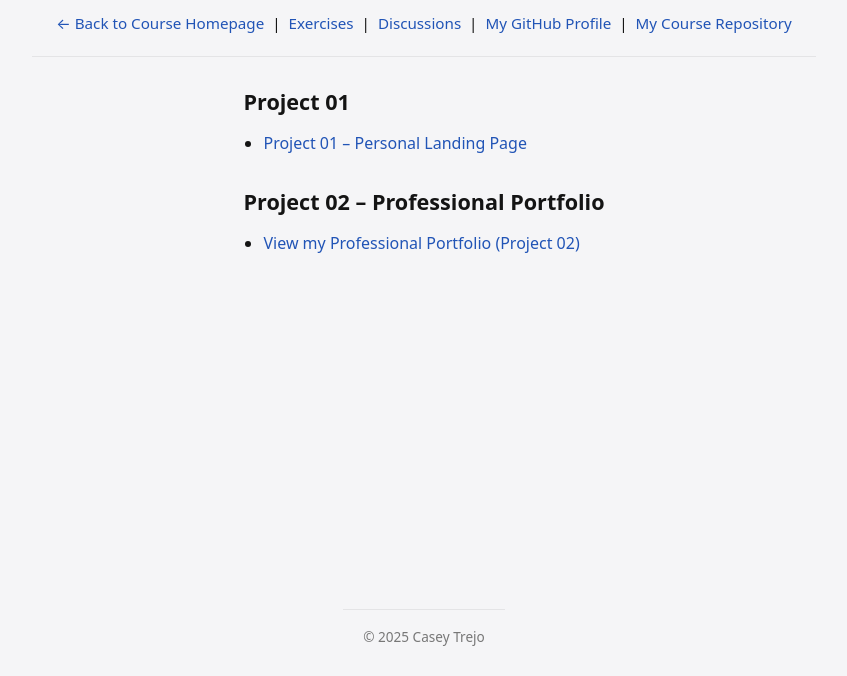
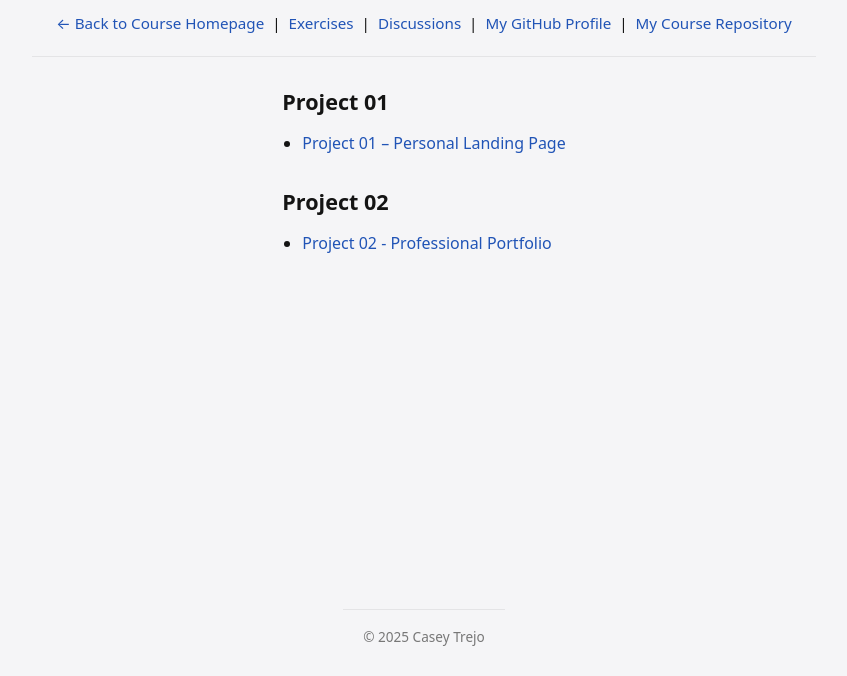
Before and after one commit to caseytre/C1, a plain HTML site: page project-02/projects.html in a window 1280 px wide. Shown: the part 124-800 px from the top of the page, without its empty margins (216-1063 px from the left). Drawn offline with Linux system fonts and the light colour scheme.

Commit message:
Fix CSS paths and structure on coursework pages

```diff
--- a/project-02/projects.html
+++ b/project-02/projects.html
@@ -4,7 +4,7 @@
     <meta charset="UTF-8" />
     <title>Projects – Casey Trejo</title>
     <meta name="viewport" content="width=device-width, initial-scale=1.0" />
-    <link rel="stylesheet" href="../styles.css" />
+    <link rel="stylesheet" href="styles.css" />
   </head>
 
   <body>
@@ -37,11 +37,11 @@
       </section>
 
       <section>
-        <h2>Project 02 – Professional Portfolio</h2>
+        <h2>Project 02</h2>
         <ul>
           <li>
-            <a href="https://github.com/caseytre/C1/blob/main/project-02/index.html">
-              View my Professional Portfolio (Project 02)
+            <a href="https://caseytre.github.io/C1/project-02/">
+              Project 02 - Professional Portfolio
             </a>
           </li>
         </ul>
```
Also changed, not shown: project-02/discussions.html (+1 -2 lines), project-02/exercises.html (+3 -4 lines), project-02/index.html (+0 -1 lines).
